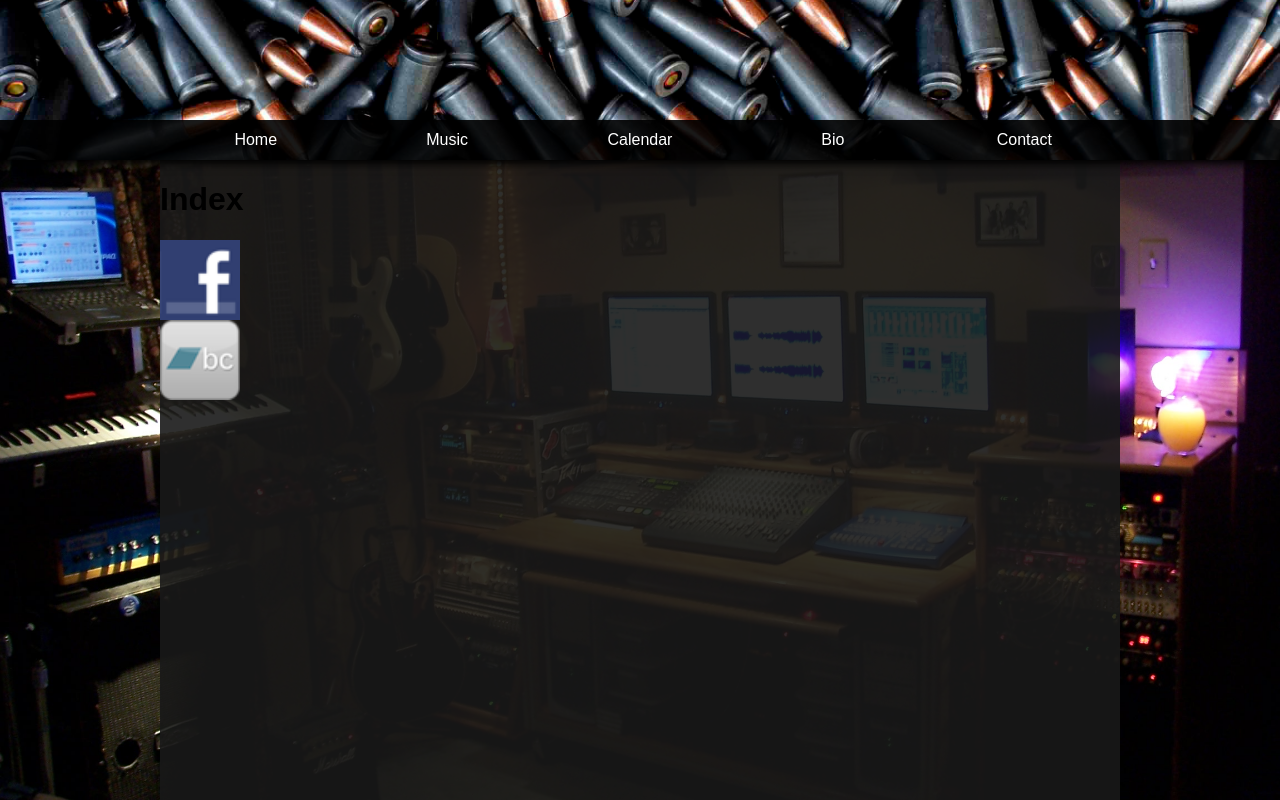
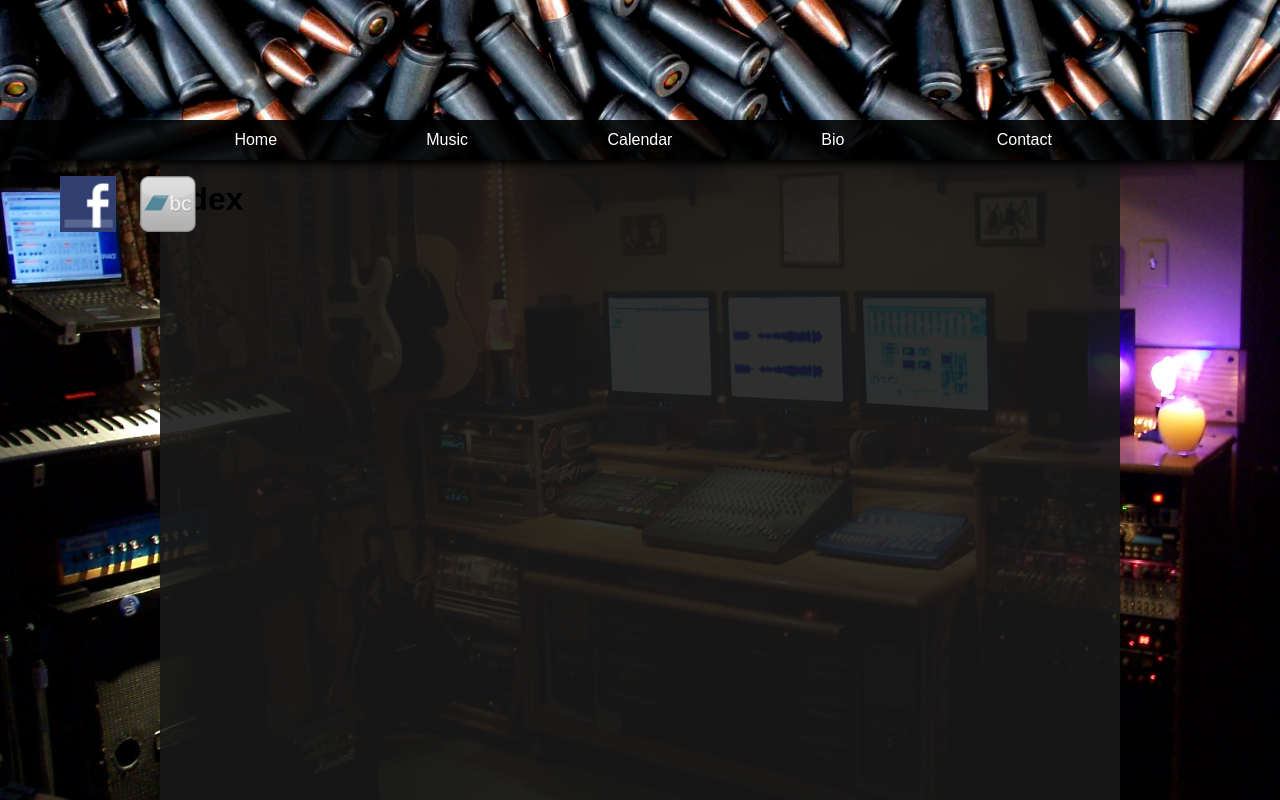
Before and after one commit to MidnightBarber/grmlnz, a Flask app: page / in a window 1280 px wide. Run offline with Flask 2, Linux system fonts and the light colour scheme.

Commit message:
Put buttons in base layout. Put in temporary position on page.

```diff
--- a/app/static/styles/stylesheet.css
+++ b/app/static/styles/stylesheet.css
@@ -68,16 +68,37 @@ body, html {
     overflow: auto;
 }
 
+#social-media-button-container {
+    position: absolute;
+    display: table;
+    left: 0.5em;
+    top: 10em;
+    list-style: none;
+    text-align: center;
+    width: 10em;
+    height: 4.5em;
+
+}
+
+#social-media-button-container a {
+    display: table-cell;
+    text-decoration: none;
+    height: auto;
+    padding: 0;
+}
+
+.social-media-button {
+    display: inline-block;
+    width: 3.5em;
+    height: 3.5em;
+
+    background-size: cover;
+}
+
 #facebook {
 	background-image: url("../images/facebookbutton.png");
-	height: 5em;
-	width: 5em;
-	background-size: cover;
-	}
+}
 
 #bandcamp {
-	background-image: url("../images/bandcampbutton.png");
-	height: 5em;
-	width: 5em;
-	background-size: cover;
-	}
+	background-image: url("../images/BandcampButton.png");
+}
--- a/app/templates/base.html
+++ b/app/templates/base.html
@@ -24,5 +24,14 @@
         {% endblock %}
         </div>
     </div>
+    <ul id="social-media-button-container">
+        <a href="https://www.facebook.com/grmlnzband/">
+     		<li id="facebook" class="social-media-button"> </li>
+     	</a>
+
+	    <a href="https://grmlnz.bandcamp.com/">
+     		<li id="bandcamp" class="social-media-button"> </li>
+     	</a>
+    </ul>
     </body>
 </html>
--- a/app/templates/index.html
+++ b/app/templates/index.html
@@ -1,13 +1,5 @@
 {% extends "base.html" %}
 {% block content %}
 <h1>Index</h1>
-<body>
- 	<a href="https://www.facebook.com/grmlnzband/">
- 		<div id="facebook"> </div>
- 	</a>
 
-	<a href="https://grmlnz.bandcamp.com/">
- 		<div id="bandcamp"> </div>
- 	</a>
-</body>
 {% endblock %}
```
Also changed, not shown: 5 other files.
